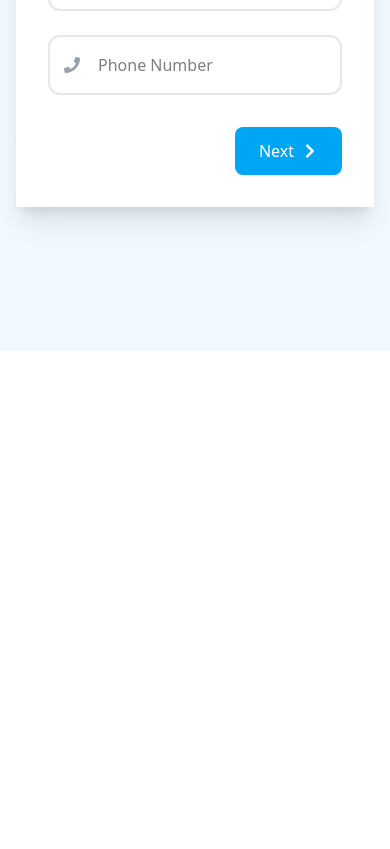
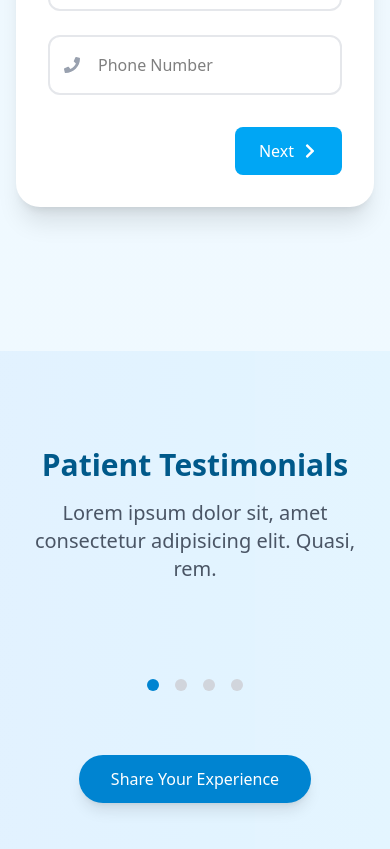
Before and after one commit to Mehhhhull/dental-website, a React (Vite) app: page / in a window 390 px wide. Shown: the part 4433-5282 px from the top of the page. Before the commit the page ends 4784 px from the top, so only its background shows below. Built offline with nearby package versions, Linux system fonts and the light colour scheme.

Commit message:
Made the testimonials sections(photo needed to be put) also made the book appointment section bettter

```diff
--- a/src/App.jsx
+++ b/src/App.jsx
@@ -5,6 +5,7 @@ import Services from './components/Services'
 import About from './components/About'
 import Tips from './components/Tips'
 import BookAppointment from './components/BookAppointment'
+import Testimonials from './components/Testimonials'
 
 const App = () => {
   return (
@@ -15,6 +16,7 @@ const App = () => {
      <About/>
      <Tips/>
      <BookAppointment/>
+     <Testimonials/>
     </div>
   )
 }
--- a/src/components/BookAppointment.jsx
+++ b/src/components/BookAppointment.jsx
@@ -1,4 +1,4 @@
-import  { useState } from 'react';
+import { useState } from 'react';
 import { FaCalendarAlt, FaChevronRight, FaClock, FaPhone, FaTooth, FaUser } from 'react-icons/fa';
 import { GiToothbrush } from 'react-icons/gi';
 
@@ -35,6 +35,11 @@ const BookAppointment = () => {
   const nextStep = () => setActiveStep((prev) => prev + 1);
   const prevStep = () => setActiveStep((prev) => prev - 1);
 
+  const handleSubmit = () => {
+    console.log("Form Submitted:", formData);
+    alert('Appointment booked successfully!');
+  };
+
   return (
     <div id='book' className='scroll-mt-20 min-h-screen bg-gradient-to-br from-sky-50 to-sky-50 py-12 px-4'>
       <div className='max-w-3xl mx-auto'>
@@ -45,9 +50,9 @@ const BookAppointment = () => {
           </p>
         </div>
 
+        {/* Progress Steps */}
         <div className='mb-12'>
           <div className='relative'>
-            {/* Progress Bar Background */}
             <div className='absolute top-1/2 left-0 right-0 h-2 bg-gray-100 rounded-full z-0 transform -translate-y-1/2'>
               <div
                 className='absolute top-0 left-0 h-2 bg-gradient-to-r from-sky-400 to-sky-400 rounded-full z-10 transition-all duration-500'
@@ -55,7 +60,6 @@ const BookAppointment = () => {
               ></div>
             </div>
 
-            {/* Steps */}
             <div className='flex justify-between relative z-20'>
               {[1, 2, 3].map((step) => (
                 <div
@@ -70,8 +74,7 @@ const BookAppointment = () => {
                         : activeStep === step
                           ? 'bg-white text-sky-500 border-2 border-sky-500'
                           : 'bg-gray-300 text-gray-500'
-                      }
-                    `}
+                    }`}
                   >
                     {activeStep > step ? (
                       <svg
@@ -86,7 +89,7 @@ const BookAppointment = () => {
                       step
                     )}
                   </div>
-                  <span className={`text-xs font-medium ${activeStep >= step ? 'text-sky--600' : 'text-gray-400'}transition-colors `}>
+                  <span className={`text-xs font-medium ${activeStep >= step ? 'text-sky-600' : 'text-gray-400'} transition-colors`}>
                     {['Your Info', 'Schedule', 'Confirm'][step - 1]}
                   </span>
                 </div>
@@ -94,7 +97,9 @@ const BookAppointment = () => {
             </div>
           </div>
         </div>
-        <div className='bg-white rounded--3xl shadow-xl overflow-hidden'>
+
+        {/* Main Form Area */}
+        <div className='bg-white rounded-3xl shadow-xl overflow-hidden'>
           {activeStep === 1 && (
             <div className='p-8'>
               <h2 className='text-2xl font-bold text-gray-800 mb-6 flex items-center'>
@@ -107,7 +112,7 @@ const BookAppointment = () => {
                     type="text"
                     name='name'
                     value={formData.name}
-                    onClick={handleInputChange}
+                    onChange={handleInputChange}
                     placeholder='Full Name'
                     className='w-full p-4 pl-12 border-2 border-gray-200 rounded-xl focus:ring-2 focus:border-sky-500 focus:ring-sky-200 outline-none transition'
                     required
@@ -119,20 +124,20 @@ const BookAppointment = () => {
                     type="tel"
                     name='phone'
                     value={formData.phone}
-                    onClick={handleInputChange}
+                    onChange={handleInputChange}
                     placeholder='Phone Number'
                     className='w-full p-4 pl-12 border-2 border-gray-200 rounded-xl focus:ring-2 focus:border-sky-500 focus:ring-sky-200 outline-none transition'
                     required
                   />
                   <FaPhone className='absolute left-4 top-1/2 transform -translate-y-1/2 text-gray-400' />
-
                 </div>
               </div>
             </div>
           )}
+
           {activeStep === 2 && (
             <div className='p-8'>
-              <h2 className='text-2xl font-bold text-gray-800 mb-6 flex items-center '>
+              <h2 className='text-2xl font-bold text-gray-800 mb-6 flex items-center'>
                 <FaCalendarAlt className='mr-3 text-sky-500' />
                 Appointment Details
               </h2>
@@ -143,26 +148,24 @@ const BookAppointment = () => {
                     name='date'
                     value={formData.date}
                     onChange={handleInputChange}
-                    className='w-full p-4 pl-12 border-2 border-gray-200 transition rounded-xl focus:border-sky-500 focus:ring-2 focus:ring-sky-200 outline-none'
+                    className='w-full p-4 pl-12 border-2 border-gray-200 rounded-xl focus:ring-2 focus:border-sky-500 focus:ring-sky-200 outline-none transition'
                     required
                     min={new Date().toISOString().split('T')[0]}
                   />
-                  <FaCalendarAlt className='absolute left-4 top-1/2 tranform -translate-y-1/2 text-gray-400' />
+                  <FaCalendarAlt className='absolute left-4 top-1/2 transform -translate-y-1/2 text-gray-400' />
                 </div>
                 <div className='relative'>
                   <select
                     name="time"
                     value={formData.time}
                     onChange={handleInputChange}
-                    className='w-full p-4 pl-12 border-2 border-gray-200 rounded-xl focus:border-sky-500 focus:ring-2 focus:ring-sky-200 outline-none appearance-none transition'
+                    className='w-full p-4 pl-12 border-2 border-gray-200 rounded-xl focus:ring-2 focus:border-sky-500 focus:ring-sky-200 outline-none appearance-none transition'
                     required
                   >
                     <option value="">Select Time</option>
-                    {
-                      availableTimes.map(time => (
+                    {availableTimes.map(time => (
                       <option key={time} value={time}>{time}</option>
-                      ))
-                    }
+                    ))}
                   </select>
                   <FaClock className='absolute left-4 top-1/2 transform -translate-y-1/2 text-gray-400' />
                   <FaChevronRight className='absolute right-4 top-1/2 transform -translate-y-1/2 rotate-90 text-gray-400' />
@@ -172,9 +175,10 @@ const BookAppointment = () => {
                     name="service"
                     value={formData.service}
                     onChange={handleInputChange}
-                    className='w-full p-4 pl-12 border-2 border-gray-200 rounded-xl focus:border-sky-500 focus:ring-2 focus:ring-sky-200 outline-none appearance-none transition'
-                    required >
-                    {servicesmap(service => (
+                    className='w-full p-4 pl-12 border-2 border-gray-200 rounded-xl focus:ring-2 focus:border-sky-500 focus:ring-sky-200 outline-none appearance-none transition'
+                    required
+                  >
+                    {services.map(service => (
                       <option key={service} value={service}>{service}</option>
                     ))}
                   </select>
@@ -184,48 +188,38 @@ const BookAppointment = () => {
               </div>
             </div>
           )}
+
           {activeStep === 3 && (
             <div className='p-8 text-center'>
-              <div className='inline-flex items-center justify-center bg-sky-100 p-6  rounded-full mb-6'>
-                <GiToothbrush className='text-4xl text-sky-500 ' />
+              <div className='inline-flex items-center justify-center bg-sky-100 p-6 rounded-full mb-6'>
+                <GiToothbrush className='text-4xl text-sky-500' />
               </div>
-              <h2 className='text-2xl font-bold text-gray-800 mb-4 '>Confirm Your Appointment</h2>
+              <h2 className='text-2xl font-bold text-gray-800 mb-4'>Confirm Your Appointment</h2>
               <div className='bg-sky-50 rounded-xl p-6 mb-8 text-left max-w-md mx-auto'>
-                <div className='flex justify-between py-2 border-b border-sky-100'>
-                  <span className='text-gray-600'>Name:</span>
-                  <span className='font-medium '>{formData.name}</span>
+                <div className='flex justify-between py-2 border-b border-sky-100'><span className='text-gray-600'>Name:</span><span className='font-medium'>{formData.name}</span></div>
+                <div className='flex justify-between py-2 border-b border-sky-100'><span className='text-gray-600'>Phone:</span><span className='font-medium'>{formData.phone}</span></div>
+                <div className='flex justify-between py-2 border-b border-sky-100'><span className='text-gray-600'>Date:</span><span className='font-medium'>{formData.date}</span></div>
+                <div className='flex justify-between py-2 border-b border-sky-100'><span className='text-gray-600'>Time:</span><span className='font-medium'>{formData.time}</span></div>
+                <div className='flex justify-between py-2 border-b border-sky-100'><span className='text-gray-600'>Service:</span><span className='font-medium'>{formData.service}</span></div>
               </div>
-                <div className='flex justify-between py-2 border-b border-sky-100'>
-                  <span className='text-gray-600'>Phone:</span>
-                  <span className='font-medium '>{formData.phone}</span>
-                </div>
-                <div className='flex justify-between py-2 border-b border-sky-100'>
-                  <span className='text-gray-600'>Date:</span>
-                  <span className='font-medium '>{formData.date}</span>
-                </div>
-                <div className='flex justify-between py-2 border-b border-sky-100'>
-                  <span className='text-gray-600'>Time:</span>
-                  <span className='font-medium '>{formData.time}</span>
-                </div>
-                <div className='flex justify-between py-2 border-b border-sky-100'>
-                  <span className='text-gray-600'>Service:</span>
-                  <span className='font-medium '>{formData.service}</span>
-                </div>
-              </div>
-              <button className='w-full max-w-xs py-4 bg-gradient-to-r from-sky-500 to-sky-500 text-white font-bold rounded-xl shadow-lg hover:shadow-xl transition-all transform hover:scale-105'>
+              <button
+                onClick={handleSubmit}
+                className='w-full max-w-xs py-4 bg-gradient-to-r from-sky-500 to-sky-500 text-white font-bold rounded-xl shadow-lg hover:shadow-xl transition-all transform hover:scale-105'
+              >
                 Confirm & Book Appointment
               </button>
             </div>
           )}
-<div className='px-8 pb-8 flex justify-between '>
+
+          <div className='px-8 pb-8 flex justify-between'>
             {activeStep > 1 && (
               <button onClick={prevStep} className='px-6 py-3 text-gray-600 font-medium rounded-lg hover:bg-gray-100 transition'>
                 Back
               </button>
             )}
-  {activeStep< 3 && (
-    <button onClick={nextStep} className='ml-auto px-6 py-3  bg-sky-500 text-white font-medium rounded-lg hover:bg-sky-600 transition flex items-center'>
-      Next <FaChevronRight className='ml-2'/>
+            {activeStep < 3 && (
+              <button onClick={nextStep} className='ml-auto px-6 py-3 bg-sky-500 text-white font-medium rounded-lg hover:bg-sky-600 transition flex items-center'>
+                Next <FaChevronRight className='ml-2' />
               </button>
             )}
           </div>
--- /dev/null
+++ b/src/components/Testimonials.jsx
@@ -0,0 +1,162 @@
+import { useState } from 'react';
+import { FaChevronLeft, FaChevronRight, FaQuoteLeft, FaStar } from 'react-icons/fa';
+
+const Testimonials = () => {
+  const [currentIndex, setCurrentIndex] = useState(0); // Fixed: Initialize with 0
+
+  const testimonials = [
+    {
+      id: 1,
+      name: 'Akash Tiwari',
+      role: 'Patient',
+      content: 'Lorem ipsum dolor sit amet consectetur adipisicing elit. Ipsam quo qui voluptates vel neque voluptatibus labore cumque quas, unde asperiores.',
+      rating: 5,
+      image: 'https://randomuser.me/api/portraits/men/32.jpg',
+    },
+    {
+      id: 2,
+      name: 'Khushi Das',
+      role: 'Patient',
+      content: 'Lorem ipsum dolor sit amet consectetur adipisicing elit. Ipsam quo qui voluptates vel neque voluptatibus labore cumque quas, unde asperiores.',
+      rating: 4,
+      image: 'https://randomuser.me/api/portraits/women/32.jpg',
+    },
+    {
+      id: 3,
+      name: 'Max Patel',
+      role: 'Patient',
+      content: 'Lorem ipsum dolor sit amet consectetur adipisicing elit. Ipsam quo qui voluptates vel neque voluptatibus labore cumque quas, unde asperiores.',
+      rating: 5,
+      image: 'https://randomuser.me/api/portraits/men/75.jpg',
+    },
+    {
+      id: 4,
+      name: 'Nora Kapoor',
+      role: 'Patient',
+      content: 'Lorem ipsum dolor sit amet consectetur adipisicing elit. Ipsam quo qui voluptates vel neque voluptatibus labore cumque quas, unde asperiores.',
+      rating: 5,
+      image: 'https://randomuser.me/api/portraits/women/68.jpg',
+    },
+  ];
+
+  const nextTestimonial = () => {
+    setCurrentIndex((prevIndex) =>
+      prevIndex === testimonials.length - 1 ? 0 : prevIndex + 1
+    );
+  };
+
+  const prevTestimonial = () => {
+    setCurrentIndex((prevIndex) =>
+      prevIndex === 0 ? testimonials.length - 1 : prevIndex - 1
+    );
+  };
+
+  return (
+    <section id="testimonials" className="scroll-mt-20 relative py-24 bg-gradient-to-r from-blue-50 to-sky-50 overflow-hidden">
+      <div className="absolute inset-0 opacity-10">
+        <div className='absolute inset-y-0 left-0 w-1/2 bg-sky-300'></div>
+        <div className='absolute inset-y-0 right-0 w-1/2 bg-sky-300'></div>
+      </div>
+      <div className='relative max-w-7xl mx-auto px-4 sm:px-6 lg:px-8'>
+        <div className='text-center mb-16'>
+          <h2 className='text-3xl font-extrabold text-sky-800 sm:text-4xl'>
+            Patient Testimonials
+          </h2>
+          <p className='mt-4 text-xl text-gray-600'>
+            Lorem ipsum dolor sit, amet consectetur adipisicing elit. Quasi, rem.
+          </p>
+        </div>
+
+        <div className='relative'>
+          <div
+            className='flex transition-transform duration-500 ease-in-out'
+            style={{ transform: `translateX(-${currentIndex * 100}%)` }}
+          >
+            {testimonials.map((testimonial, index) => {
+              <div key={testimonial.id} className='w-full flex-shrink-0 px-4'>
+                <div className='bg-white p-8 rounded-3xl shadow-xl flex flex-col md:flex-row items-center'>
+                  <div className='md:w-1/3 mb-8 md:mb-0 flex justify-center'>
+                    <div className='relative'>
+                      <img
+                        className='w-40 h-40 rounded-full object-cover border-4 border-sky-100 shadow-lg'
+                        src={testimonial.image}
+                        alt="testimonial.name"
+                      />
+                      <div className='absolute -bottom-3 left-1/2 transform -translate-x-1/2 bg-sky-500 text-white px-4 py1 rounded-full text-sm font-medium'>
+                        {testimonial.role}
+                      </div>
+                    </div>
+                  </div>
+                  <div className='md:w-2/3 md:pl-12'>
+                    <div className='relative'>
+                      <FaQuoteLeft className='text-sky-200 text-4xl absolute -top-2 -left-10' />
+                      <p className='text-lg text-gray-700 mb-6 relative z-10'>
+                        {testimonial.content}
+
+                      </p>
+                    </div>
+                    <div className='flex items-center justify-between'>
+                      <div>
+                        <h3 className='text-xl font-bold text-sky-800'>
+                          {testimonial.name}
+                        </h3>
+                        <div>
+                          <div className='flex mt-1'>
+                            {[...Array(5)].map((_, i) => (
+                              <FaStar
+                                key={i}
+                                className={`text-lg ${i < testimonial.rating
+                                  ? 'text-yellow-400'
+                                  : 'text-gray-300'
+                                  }`}
+                              />
+                            ))}
+                          </div>
+                        </div>
+                        <div className='hidden md:flex space-x-2'>
+                          <button
+                            onClick={prevTestimonial}
+                            className='p-2 rounded-full bg-sky-100 text-sky-100 hover:bg-sky-200 transition-colors'>
+                            <FaChevronLeft />
+                          </button>
+                          <button
+                            onClick={nextTestimonial}
+                            className='p-2 rounded-full bg-sky-100 text-sky-100 hover:bg-sky-200 transition-colors'>
+                            <FaChevronRight />
+                          </button>
+                        </div>
+                      </div>
+                    </div>
+                  </div>
+                </div>
+              </div>
+            })}
+
+          </div>
+          <div className='flex justify-center mt-8 space-x-4 md:hidden'>
+            {testimonials.map((_, index) => (
+              <button
+                key={index}
+                onClick={() => setCurrentIndex(index)}
+                className={`w-3 h-3 rounded-full ${currentIndex === index
+                  ? 'bg-sky-600'
+                  : 'bg-gray-300'}`}>
+
+              </button>
+            ))}
+          </div>
+        </div>
+        <div className='mt-16 text-center'>
+          <button
+            className='px-8 py-3 bg-sky-600 text-white rounded-full font-medium hover:bg-sky-700 transition-colors duration-300 shadow-lg hover:shadow-xl'>
+        Share Your Experience
+          </button>
+
+        </div>
+      </div>
+
+    </section>
+  )
+};
+
+export default Testimonials
```
Lines whose indentation alone changed are shown as unchanged.
